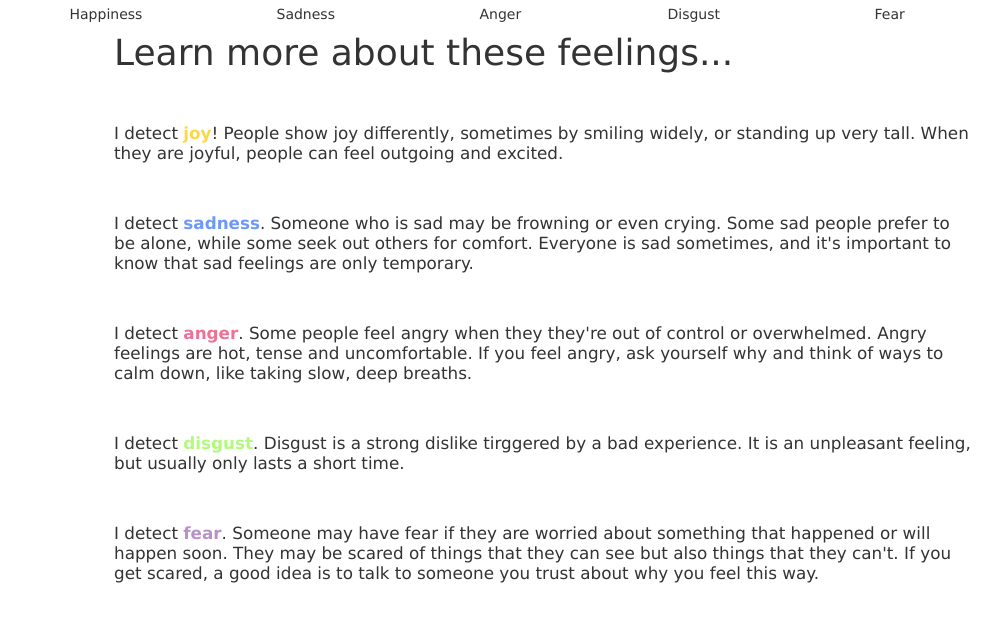
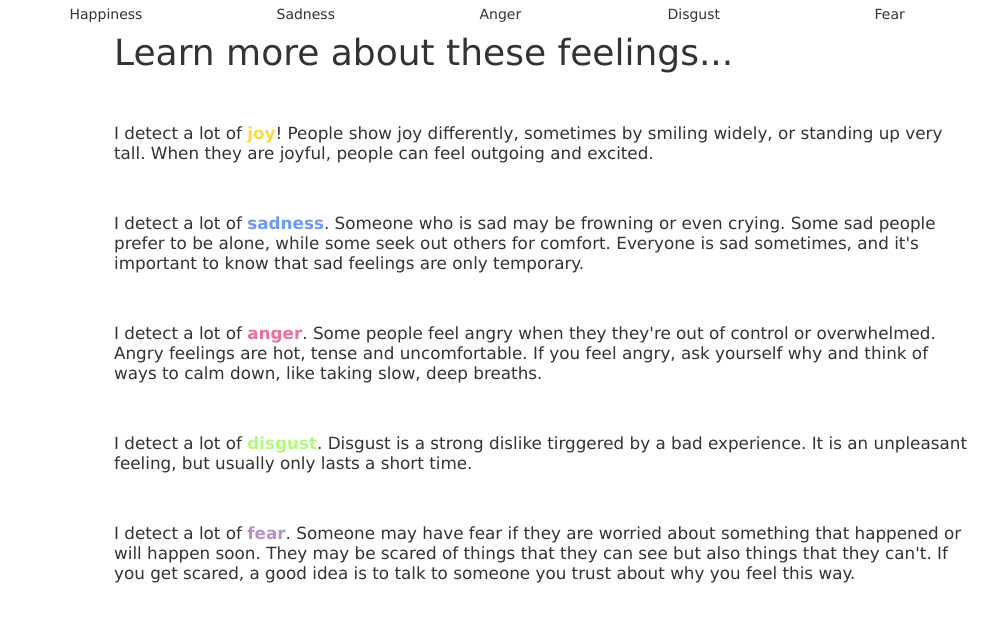
Before and after one commit to isabelringing1/emotionally, a website: page views/index.html in a window 1280 px wide. Shown: the part 906-1527 px from the top of the page, without its empty margins (136-1137 px from the left). Drawn offline with nearby package versions, Linux system fonts and the light colour scheme; files that its build step writes are made by us from their sources; files whose address does not match are found by name.

Commit message:
Update index.html

```diff
--- a/views/index.html
+++ b/views/index.html
@@ -31,15 +31,15 @@
 </div>
 <br>
 <p><h1 style= "margin-left: 200; margin-bottom:50px;"> Learn more about these feelings... </h1></p>
-<p id="very_happy" style= "margin-left: 200; margin-top:50px; margin-right: 120;"><big>I detect <b><font color = #FAD849>joy</font></b>! People show joy differently, sometimes by smiling widely, or standing up very tall.  When they are joyful, people can feel outgoing and excited. </big> </p>
+<p id="very_happy" style= "margin-left: 200; margin-top:50px; margin-right: 120;"><big>I detect a lot of <b><font color = #FAD849>joy</font></b>! People show joy differently, sometimes by smiling widely, or standing up very tall.  When they are joyful, people can feel outgoing and excited. </big> </p>
 
-<p id="very_sad" style= "margin-left: 200; margin-top:50px;margin-right: 120;"><big>I detect <b><font color = #6E99F8>sadness</font></b>. Someone who is sad may be frowning or even crying. Some sad people prefer to be alone, while some seek out others for comfort. Everyone is sad sometimes, and it's important to know that sad feelings are only temporary.</big></p>
+<p id="very_sad" style= "margin-left: 200; margin-top:50px;margin-right: 120;"><big>I detect a lot of <b><font color = #6E99F8>sadness</font></b>. Someone who is sad may be frowning or even crying. Some sad people prefer to be alone, while some seek out others for comfort. Everyone is sad sometimes, and it's important to know that sad feelings are only temporary.</big></p>
 
-<p id="very_angry" style= "margin-left: 200; margin-top:50px; margin-right: 120;"><big>I detect <b><font color = #EE7198>anger</font></b>. Some people feel angry when they they're out of control or overwhelmed.  Angry feelings are hot, tense and uncomfortable.  If you feel angry, ask yourself why and think of ways to calm down, like taking slow, deep breaths.</big> </p>
+<p id="very_angry" style= "margin-left: 200; margin-top:50px; margin-right: 120;"><big>I detect a lot of <b><font color = #EE7198>anger</font></b>. Some people feel angry when they they're out of control or overwhelmed.  Angry feelings are hot, tense and uncomfortable.  If you feel angry, ask yourself why and think of ways to calm down, like taking slow, deep breaths.</big> </p>
 
-<p id="very_disgusted" style= "margin-left: 200; margin-top:50px;margin-right: 120;"><big>I detect <b><font color = #B1FB7B>disgust</font></b>. Disgust is a strong dislike tirggered by a bad experience.  It is an unpleasant feeling, but usually only lasts a short time.</big> </p>
+<p id="very_disgusted" style= "margin-left: 200; margin-top:50px;margin-right: 120;"><big>I detect a lot of <b><font color = #B1FB7B>disgust</font></b>. Disgust is a strong dislike tirggered by a bad experience.  It is an unpleasant feeling, but usually only lasts a short time.</big> </p>
 
-<p id="very_scared" style= "margin-left: 200; margin-top:50px;margin-right: 120; "><big>I detect <b><font color = #B792C8>fear</font></b>. Someone may have fear if they are worried about something that happened or will happen soon. They may be scared of things that they can see but also things that they can't. If you get scared, a good idea is to talk to someone you trust about why you feel this way.</big> </p>
+<p id="very_scared" style= "margin-left: 200; margin-top:50px;margin-right: 120; "><big>I detect a lot of <b><font color = #B792C8>fear</font></b>. Someone may have fear if they are worried about something that happened or will happen soon. They may be scared of things that they can see but also things that they can't. If you get scared, a good idea is to talk to someone you trust about why you feel this way.</big> </p>
 
 <script
   src="https://code.jquery.com/jquery-3.2.1.slim.js"
```
